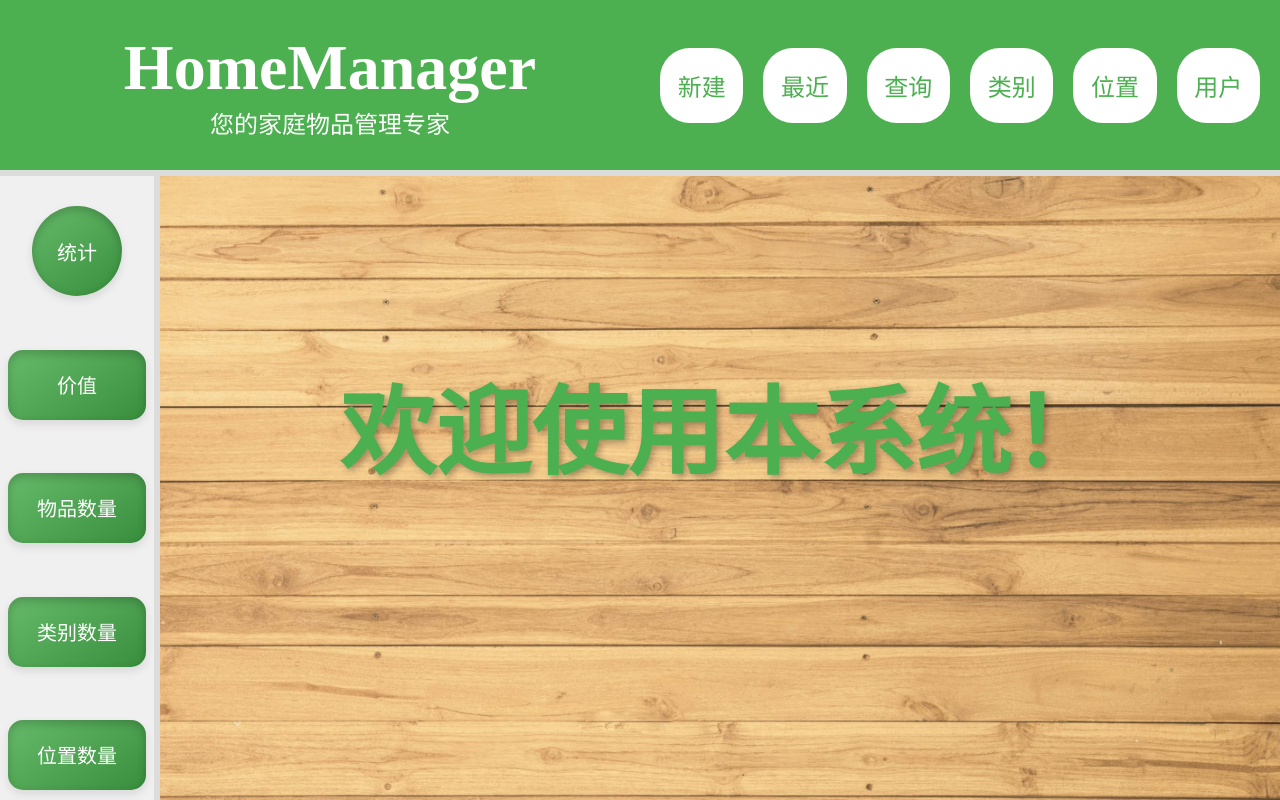
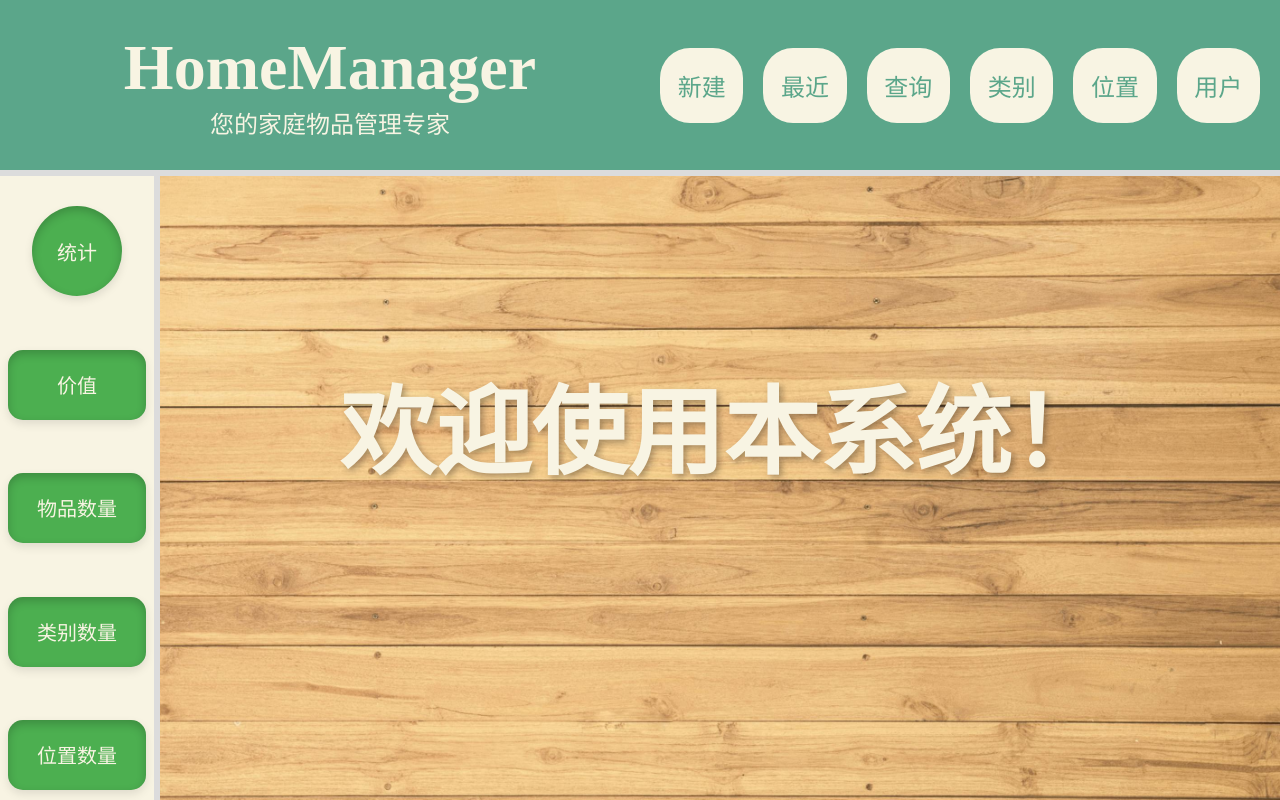
Before and after one commit to Astrilate/HomeManager, a Flask app: page /home in a window 1280 px wide. Run offline with Flask 3, Linux system fonts and the light colour scheme.

Commit message:
UI配色更新

```diff
--- a/static/css/category.css
+++ b/static/css/category.css
@@ -56,7 +56,7 @@
     top: 50%;
     transform: translateY(-50%);  /* 确保图标垂直居中 */
     font-size: 1.4em;  /* 调整图标大小 */
-    color: #28a745;  /* 图标颜色 */
+    color: #FFCBA4;  /* 图标颜色 */
 }
 
 /* 鼠标悬停时 */
@@ -67,7 +67,7 @@
 
 /* 鼠标悬停时名字的颜色变化（改为绿色） */
 .category-card:hover h4 {
-    color: #28a745;  /* 鼠标悬停时改变标题颜色为绿色 */
+    color: #FFCBA4;  /* 鼠标悬停时改变标题颜色为绿色 */
 }
 
 /* 右键菜单的样式 */
--- a/static/css/home.css
+++ b/static/css/home.css
@@ -22,8 +22,8 @@ body {
     display: flex;
     justify-content: space-between;
     align-items: center;
-    background-color: rgb(76, 175, 80);
-    color: rgb(76, 175, 80);
+    background-color: #5BA68A;
+    color: #BCE7D8;
     padding: 20px;
     position: fixed;
     top: 0;
@@ -42,7 +42,7 @@ body {
     text-align: center;
     flex: 1;  /* 占顶部栏的左侧三分之一 */
     text-decoration: none;  /* 去掉默认的链接下划线 */
-    color: white;  /* 保持文字颜色与原来一致 */
+    color: #F8F4E3;  /* 保持文字颜色与原来一致 */
 }
 
 /* 大小和字体样式 */
@@ -66,8 +66,8 @@ body {
 /* 按钮样式 */
 .top-buttons button {
     padding: 20px 5px;
-    background-color: #fff;
-    color: rgb(76, 175, 80);
+    background-color: #F8F4E3;
+    color: #5BA68A;
     border: none;
     border-radius: 30px;
     cursor: pointer;
@@ -79,8 +79,8 @@ body {
 
 /* 按钮悬停效果 */
 .top-buttons button:hover {
-    background-color: #e0e0e0;
-    transform: scale(1.1);  /* 悬停时按钮稍微放大 */
+    background-color: #F0EBE0;
+    transform: scale(1.05);  /* 悬停时按钮稍微放大 */
 }
 
 /* 左侧栏样式 */
@@ -96,7 +96,7 @@ body {
     flex-direction: column;  /* 垂直排列 */
     justify-content: space-between;  /* 均匀分布 */
     border-right: 6px solid #dcdcdc;  /* 添加灰色分隔线 */
-    background-color: rgb(240, 240, 240);  /* 设置灰色背景 */
+    background-color: #F8F4E3;  /* 设置灰色背景 */
 }
 
 /* 左侧栏中的每个框样式 */
@@ -106,7 +106,7 @@ body {
     margin-top: 10px;
     margin-bottom: 10px;
     background-color: rgb(76, 175, 80);
-    color: white;
+    color: #F8F4E3;
     border-radius: 15px;  /* 更圆润的角 */
     text-align: center;
     font-size: 20px;
@@ -118,7 +118,7 @@ body {
     /* 嵌入效果（模拟凹陷） */
     box-shadow: inset 0px 4px 10px rgba(0, 0, 0, 0.2),  /* 内阴影，给人嵌入的感觉 */
                 0px 4px 10px rgba(0, 0, 0, 0.1);  /* 外阴影，增强层次感 */
-    background: linear-gradient(145deg, #66bb6a, #388e3c);  /* 渐变效果 */
+    background: linear-gradient(#5BA68A);  /* 渐变效果 */
     transition: transform 0.2s ease, box-shadow 0.3s ease, background-color 0.3s ease;  /* 平滑过渡 */
 }
 
@@ -136,13 +136,13 @@ body {
     /* 添加阴影效果 */
     box-shadow: inset 0px 4px 10px rgba(0, 0, 0, 0.2),  /* 内阴影，给人嵌入的感觉 */
                 0px 4px 8px rgba(0, 0, 0, 0.1);  /* 外阴影，增强层次感 */
-    background: linear-gradient(145deg, #66bb6a, #388e3c);  /* 渐变效果 */
+    background: linear-gradient(#5BA68A);  /* 渐变效果 */
 }
 
 /* 请求计算框的悬停效果 */
 #calculateBtn:hover {
     background-color: #388E3C;  /* 悬停时背景颜色稍微加深，明显一点 */
-    transform: scale(1.1);  /* 悬停时按钮稍微放大 */
+    transform: scale(1.05);  /* 悬停时按钮稍微放大 */
     box-shadow: inset 0px 8px 16px rgba(0, 0, 0, 0.3),  /* 更强的内阴影效果 */
                 0px 8px 16px rgba(0, 0, 0, 0.2);  /* 悬停时的外阴影加深 */
 }
@@ -161,7 +161,7 @@ body {
     justify-content: center;  /* 水平居中 */
     margin-top: 20vh;
     font-size: 64px;  /* 字体大小 */
-    color: #4CAF50;  /* 使用系统主色 */
+    color: #F8F4E3;  /* 使用系统主色 */
     font-weight: bold;  /* 加粗字体 */
     text-shadow: 3px 3px 6px rgb(0, 0, 0, 0.3);  /* 添加文本阴影，增添立体感 */
     animation: fadeIn 0.7s ease-in-out;  /* 添加渐现动画 */
--- a/static/css/item.css
+++ b/static/css/item.css
@@ -72,7 +72,7 @@
 /* 编辑按钮 */
 .edit-btn {
     padding: 6px 12px;
-    background-color: #4CAF50;
+    background-color: #FFCBA4;
     color: white;
     border: none;
     border-radius: 5px;
@@ -146,7 +146,7 @@
 /* 按钮*/
 .modal-content button {
     padding: 8px 12px; /* 增加按钮内边距 */
-    background-color: #4CAF50;
+    background-color: #FFCBA4;
     color: white;
     border: none;
     border-radius: 5px;
@@ -156,7 +156,7 @@
 
 /* 按钮悬浮 */
 .modal-content button:hover {
-    background-color: #45a049;
+    background-color: #E9967A;
 }
 
 /* 成功消息样式 */
--- a/static/css/location.css
+++ b/static/css/location.css
@@ -59,7 +59,7 @@
 
 /* 鼠标悬停时名字的颜色变化（改为绿色） */
 .location-card:hover h4 {
-    color: #28a745;  /* 鼠标悬停时改变标题颜色为绿色 */
+    color: #FFCBA4;  /* 鼠标悬停时改变标题颜色为绿色 */
 }
 
 /* 右键菜单的样式 */
--- a/static/css/new.css
+++ b/static/css/new.css
@@ -44,12 +44,13 @@
 /* 每个按钮的图标 */
 .select-button i {
     font-size: 100px;  /* 增大图标 */
-    color: #4CAF50;  /* 图标颜色 */
+    color: #FFCBA4;  /* 图标颜色 */
     margin-bottom: 50px;  /* 图标与文字之间的间距 */
 }
 
 /* 按钮 hover 状态 */
 .select-button:hover {
+    color: #FFCBA4;  /* 图标颜色 */
     background: linear-gradient(145deg, #f5f5f5, #ffffff);  /* 背景渐变反转 */
     box-shadow: 6px 10px 24px rgba(0, 0, 0, 0.5), -2px -2px 6px rgba(255, 255, 255, 0.3);  /* 阴影增大，提供立体感 */
     transform: translateY(-12px);  /* 按钮轻微上移，提升交互感 */
@@ -102,8 +103,8 @@
 
 /* 输入框获得焦点时的效果 */
 .form-container input:focus, .form-container textarea:focus {
-    border-color: #4CAF50;  /* 获得焦点时变为绿色边框 */
-    box-shadow: 0 0 8px rgba(76, 175, 80, 0.5);  /* 输入框周围的绿色阴影 */
+    border-color: #FFCBA4;  /* 获得焦点时变为绿色边框 */
+    box-shadow: 0 0 8px #FFCBA4;  /* 输入框周围的绿色阴影 */
     outline: none;  /* 去除默认的蓝色边框 */
 }
 
@@ -111,7 +112,7 @@
 .form-container button {
     margin-top: 30px;
     padding: 14px;
-    background-color: #4CAF50;
+    background-color: #FFCBA4;
     color: white;
     font-size: 18px;
     font-weight: bold;
@@ -124,7 +125,7 @@
 
 /* 提交按钮 hover 状态 */
 .form-container button:hover {
-    background-color: #45a049;
+    background-color: #E9967A;
     transform: translateY(-2px);  /* 按钮悬浮时微微上移 */
     box-shadow: 0 6px 12px rgba(0, 0, 0, 0.15);  /* 增强阴影 */
 }
--- a/static/css/recent.css
+++ b/static/css/recent.css
@@ -89,7 +89,7 @@
 
 .page-btn {
     padding: 8px 8px;
-    background-color: #4CAF50;
+    background-color: #FFCBA4;
     color: white;
     border: none;
     border-radius: 15px;
@@ -100,7 +100,7 @@
 }
 
 .page-btn:hover {
-    background-color: #45a049;
+    background-color: #E9967A;
 }
 
 .page-btn:disabled {
--- a/static/css/search.css
+++ b/static/css/search.css
@@ -25,8 +25,8 @@
 
 /* 搜索框输入框聚焦时的效果 */
 #search-input:focus {
-    border-color: #4CAF50;  /* 获得焦点时变为绿色边框 */
-    box-shadow: 0 0 8px rgba(76, 175, 80, 1);  /* 输入框周围的绿色阴影 */
+    border-color: #FFCBA4;  /* 获得焦点时变为绿色边框 */
+    box-shadow: 0 0 12px #E9967A;  /* 输入框周围的绿色阴影 */
     outline: none;  /* 去除默认的蓝色边框 */
 }
 
@@ -34,7 +34,7 @@
 #search-btn {
     padding: 10px 20px;
     margin-left: 10px;
-    background-color: #45a049;  /* 按钮背景色 */
+    background-color: #FFCBA4;  /* 按钮背景色 */
     color: white;
     border: none;
     border-radius: 15px;  /* 圆角 */
@@ -141,7 +141,7 @@
 
 /* 鼠标悬停时名字的颜色变化（改为绿色） */
 .item-card:hover h4 {
-    color: #28a745;  /* 鼠标悬停时改变标题颜色为绿色 */
+    color: #FFCBA4;  /* 鼠标悬停时改变标题颜色为绿色 */
 }
 
 /* 没有找到相关物品的提示信息样式 */
--- a/static/css/user.css
+++ b/static/css/user.css
@@ -72,7 +72,7 @@
 /* 编辑按钮 */
 .edit-btn {
     padding: 6px 12px;
-    background-color: #4CAF50;
+    background-color: #FFCBA4;
     color: white;
     border: none;
     border-radius: 5px;
@@ -83,7 +83,7 @@
 
 /* 编辑按钮悬浮 */
 .edit-btn:hover{
-    background-color: #45a049;
+    background-color: #E9967A;
 }
 
 /* 弹窗样式 */
@@ -151,7 +151,7 @@
 /* 修改弹窗的按钮*/
 .modal-content button {
     padding: 8px 12px; /* 增加按钮内边距 */
-    background-color: #4CAF50;
+    background-color: #FFCBA4;
     color: white;
     border: none;
     border-radius: 5px;
@@ -161,7 +161,7 @@
 
 /* 按钮悬浮 */
 .modal-content button:hover {
-    background-color: #45a049;
+    background-color: #E9967A;
 }
 
 /* 额外按钮行 */
```
Also changed, not shown: README.md.
